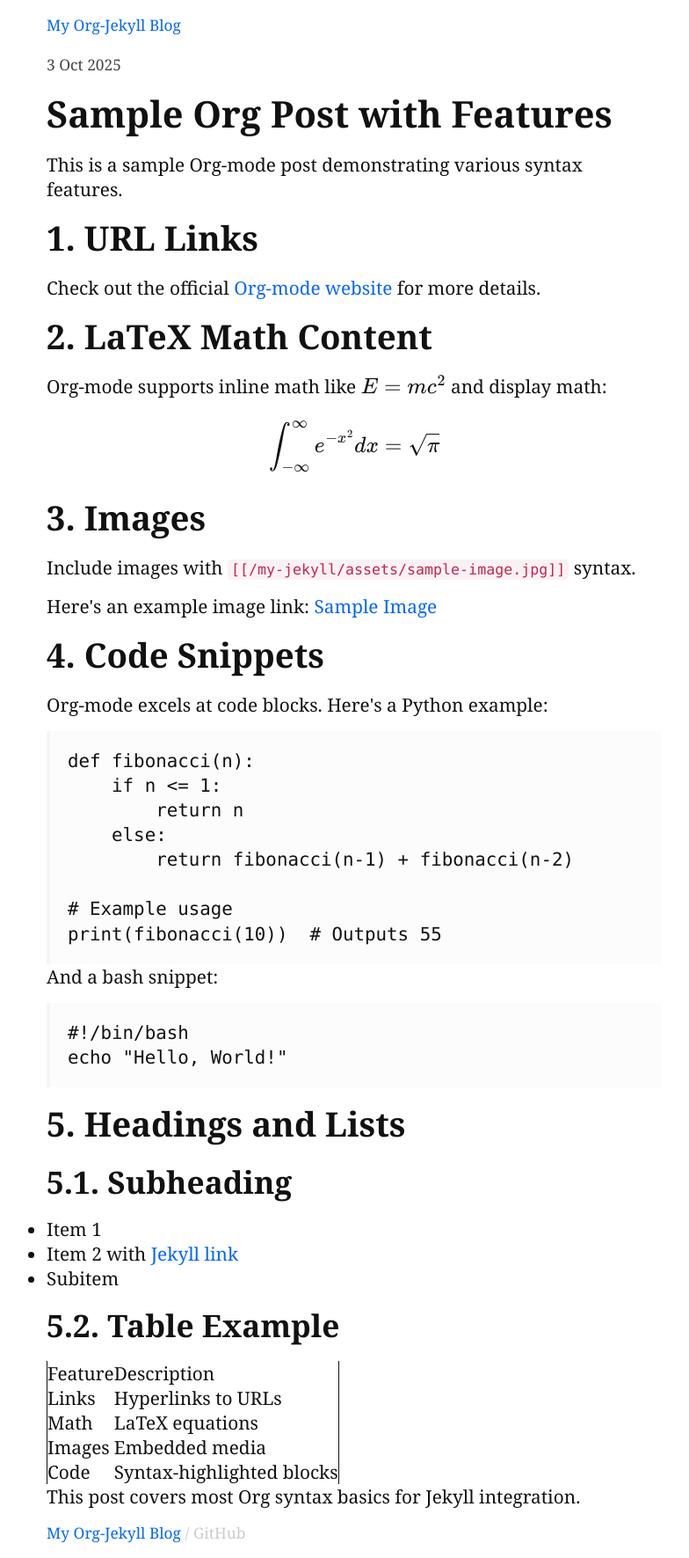
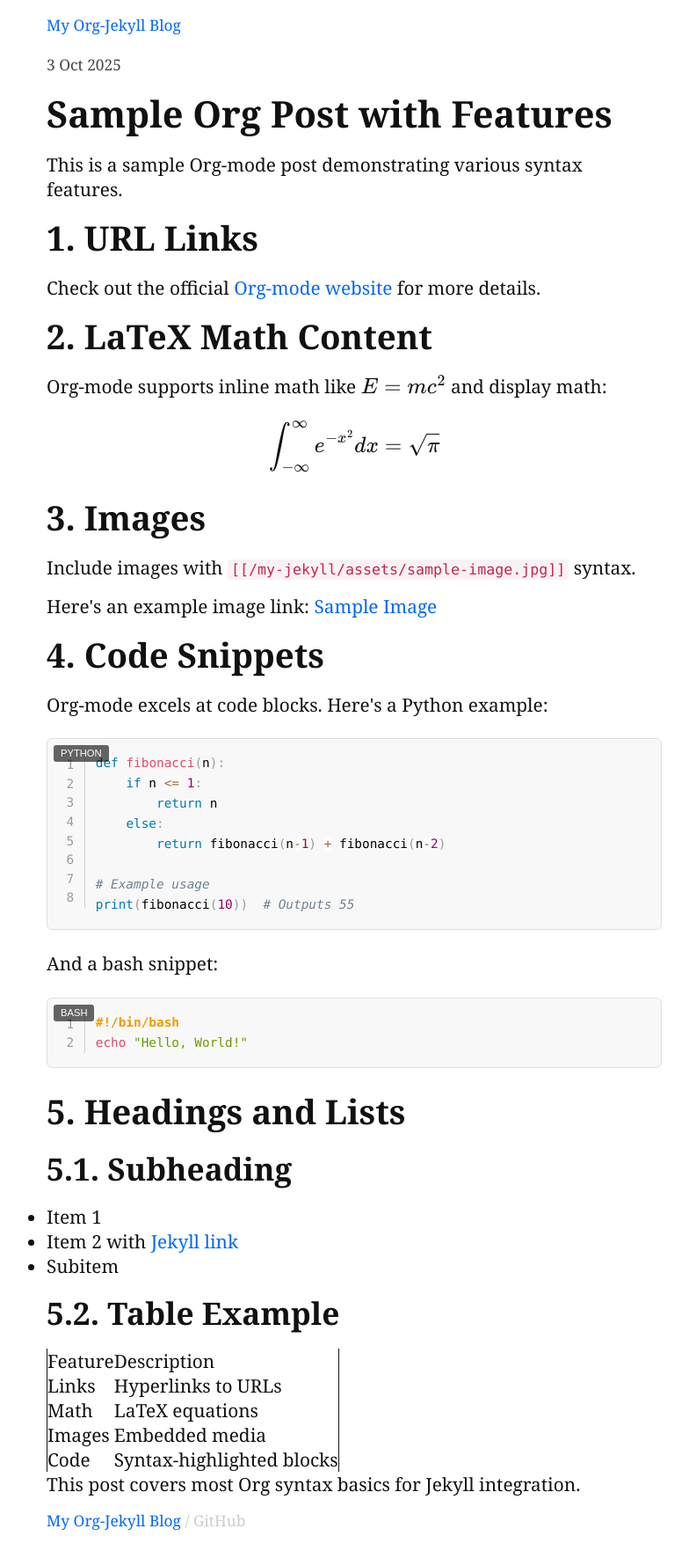
Before and after one commit to rvf0068/my-jekyll, a Jekyll site: the page built from _posts/2025-10-03-sample-post.html, in a window 1280 px wide. Shown: the whole page at 88% size, without its empty margins (237-1021 px from the left). Built offline with Jekyll 4.4.1, drawn with Linux system fonts in a browser that asks for light colours; nearby versions of some CDN libraries; some web fonts are replaced.

Commit message:
Add enhanced code blocks with syntax highlighting, line numbers, and copy button
Co-authored-by: rvf0068 <384137+rvf0068@users.noreply.github.com>

```diff
--- a/_includes/head.html
+++ b/_includes/head.html
@@ -60,5 +60,11 @@
   <link rel="stylesheet" href="{{site.url}}{{site.baseurl}}/css/vendor/reset.css" />
   <link rel="stylesheet" href="{{site.url}}{{site.baseurl}}/css/vendor/syntax.css" />
   <link rel="stylesheet" href="{{site.url}}{{site.baseurl}}/css/app.css" />
+
+  <!-- Prism.js for syntax highlighting -->
+  <link rel="stylesheet" href="https://cdnjs.cloudflare.com/ajax/libs/prism/1.29.0/themes/prism.min.css" />
+  <link rel="stylesheet" href="https://cdnjs.cloudflare.com/ajax/libs/prism/1.29.0/plugins/line-numbers/prism-line-numbers.min.css" />
+  <link rel="stylesheet" href="{{site.url}}{{site.baseurl}}/css/code-blocks.css" />
+
   <!-- Put your fonts here -->
 </head>
--- a/_layouts/default.html
+++ b/_layouts/default.html
@@ -11,5 +11,11 @@
     <footer>
       {% include footer.html %}
     </footer>
+
+    <!-- Prism.js for syntax highlighting -->
+    <script src="https://cdnjs.cloudflare.com/ajax/libs/prism/1.29.0/components/prism-core.min.js"></script>
+    <script src="https://cdnjs.cloudflare.com/ajax/libs/prism/1.29.0/plugins/autoloader/prism-autoloader.min.js"></script>
+    <script src="https://cdnjs.cloudflare.com/ajax/libs/prism/1.29.0/plugins/line-numbers/prism-line-numbers.min.js"></script>
+    <script src="{{site.url}}{{site.baseurl}}/assets/js/code-blocks.js"></script>
   </body>
 </html>
--- /dev/null
+++ b/assets/js/code-blocks.js
@@ -0,0 +1,187 @@
+/**
+ * Enhanced code blocks with syntax highlighting, line numbers, and copy-to-clipboard
+ */
+(function() {
+  'use strict';
+
+  // Language mapping from Org-mode class names to Prism language identifiers
+  const languageMap = {
+    'python': 'python',
+    'bash': 'bash',
+    'shell': 'bash',
+    'javascript': 'javascript',
+    'js': 'javascript',
+    'typescript': 'typescript',
+    'ts': 'typescript',
+    'java': 'java',
+    'c': 'c',
+    'cpp': 'cpp',
+    'csharp': 'csharp',
+    'ruby': 'ruby',
+    'go': 'go',
+    'rust': 'rust',
+    'php': 'php',
+    'html': 'markup',
+    'xml': 'markup',
+    'css': 'css',
+    'sql': 'sql',
+    'json': 'json',
+    'yaml': 'yaml',
+    'markdown': 'markdown',
+    'md': 'markdown',
+    'elisp': 'lisp',
+    'emacs-lisp': 'lisp',
+    'lisp': 'lisp',
+    'scheme': 'scheme',
+    'clojure': 'clojure'
+  };
+
+  /**
+   * Extract language from Org-mode class name (e.g., "src-python" -> "python")
+   */
+  function extractLanguage(pre) {
+    const classList = pre.className.split(' ');
+    for (let className of classList) {
+      if (className.startsWith('src-')) {
+        return className.substring(4);
+      }
+    }
+    return null;
+  }
+
+  /**
+   * Get Prism language identifier from Org-mode language
+   */
+  function getPrismLanguage(orgLanguage) {
+    if (!orgLanguage) return 'none';
+    const lower = orgLanguage.toLowerCase();
+    return languageMap[lower] || lower;
+  }
+
+  /**
+   * Enhance a code block with Prism highlighting, line numbers, and copy button
+   */
+  function enhanceCodeBlock(pre) {
+    const container = pre.parentElement;
+    if (!container || !container.classList.contains('org-src-container')) {
+      return;
+    }
+
+    // Extract language
+    const orgLanguage = extractLanguage(pre);
+    const prismLanguage = getPrismLanguage(orgLanguage);
+
+    // Get the code content
+    const code = pre.textContent;
+
+    // Create new code element with proper Prism classes
+    const codeElement = document.createElement('code');
+    codeElement.className = 'language-' + prismLanguage;
+    codeElement.textContent = code;
+
+    // Update pre element classes for Prism
+    pre.className = 'language-' + prismLanguage + ' line-numbers';
+    pre.innerHTML = '';
+    pre.appendChild(codeElement);
+
+    // Add language badge if language is identified
+    if (orgLanguage && orgLanguage !== 'none') {
+      const badge = document.createElement('span');
+      badge.className = 'code-language-badge';
+      badge.textContent = orgLanguage;
+      container.insertBefore(badge, pre);
+    }
+
+    // Add copy button
+    const copyButton = document.createElement('button');
+    copyButton.className = 'copy-code-button';
+    copyButton.textContent = 'Copy';
+    copyButton.setAttribute('aria-label', 'Copy code to clipboard');
+    copyButton.addEventListener('click', function() {
+      copyCodeToClipboard(code, copyButton);
+    });
+    container.appendChild(copyButton);
+
+    // Apply Prism highlighting
+    if (window.Prism) {
+      Prism.highlightElement(codeElement);
+    }
+  }
+
+  /**
+   * Copy code to clipboard
+   */
+  function copyCodeToClipboard(code, button) {
+    // Use modern clipboard API if available
+    if (navigator.clipboard && navigator.clipboard.writeText) {
+      navigator.clipboard.writeText(code).then(function() {
+        showCopySuccess(button);
+      }).catch(function(err) {
+        console.error('Failed to copy code: ', err);
+        fallbackCopy(code, button);
+      });
+    } else {
+      // Fallback for older browsers
+      fallbackCopy(code, button);
+    }
+  }
+
+  /**
+   * Fallback copy method for older browsers
+   */
+  function fallbackCopy(code, button) {
+    const textArea = document.createElement('textarea');
+    textArea.value = code;
+    textArea.style.position = 'fixed';
+    textArea.style.left = '-9999px';
+    document.body.appendChild(textArea);
+    textArea.select();
+
+    try {
+      document.execCommand('copy');
+      showCopySuccess(button);
+    } catch (err) {
+      console.error('Failed to copy code: ', err);
+      button.textContent = 'Failed';
+      setTimeout(function() {
+        button.textContent = 'Copy';
+      }, 2000);
+    }
+
+    document.body.removeChild(textArea);
+  }
+
+  /**
+   * Show visual feedback when code is copied
+   */
+  function showCopySuccess(button) {
+    const originalText = button.textContent;
+    button.textContent = 'Copied!';
+    button.classList.add('copied');
+
+    setTimeout(function() {
+      button.textContent = originalText;
+      button.classList.remove('copied');
+    }, 2000);
+  }
+
+  /**
+   * Initialize all code blocks on the page
+   */
+  function initCodeBlocks() {
+    // Find all Org-mode code blocks
+    const codeBlocks = document.querySelectorAll('.org-src-container pre[class*="src-"]');
+
+    codeBlocks.forEach(function(pre) {
+      enhanceCodeBlock(pre);
+    });
+  }
+
+  // Initialize when DOM is ready
+  if (document.readyState === 'loading') {
+    document.addEventListener('DOMContentLoaded', initCodeBlocks);
+  } else {
+    // DOM is already loaded
+    initCodeBlocks();
+  }
+})();
--- /dev/null
+++ b/css/code-blocks.css
@@ -0,0 +1,200 @@
+/* Enhanced code block styling */
+
+/* Container for code blocks with copy button */
+.org-src-container {
+  position: relative;
+  margin: 1.5rem 0;
+}
+
+/* Code block wrapper */
+.org-src-container pre {
+  background-color: #f5f5f5;
+  border: 1px solid #e0e0e0;
+  border-radius: 6px;
+  padding: 1rem 1rem 1rem 3rem; /* Extra padding on left for line numbers */
+  overflow-x: auto;
+  font-size: 0.9rem;
+  line-height: 1.6;
+  position: relative;
+}
+
+/* Ensure inline code doesn't get affected */
+p code,
+li code {
+  background-color: #f9f2f4;
+  padding: 2px 4px;
+  font-size: 80%;
+  color: #c7254e;
+  border-radius: 4px;
+}
+
+/* Copy button styling */
+.copy-code-button {
+  position: absolute;
+  top: 8px;
+  right: 8px;
+  padding: 6px 12px;
+  background-color: #0067fb;
+  color: white;
+  border: none;
+  border-radius: 4px;
+  cursor: pointer;
+  font-size: 0.8rem;
+  font-family: 'Computer Modern Sans', sans-serif;
+  opacity: 0;
+  transition: opacity 0.2s, background-color 0.2s;
+  z-index: 10;
+}
+
+.org-src-container:hover .copy-code-button {
+  opacity: 1;
+}
+
+.copy-code-button:hover {
+  background-color: #0052cc;
+}
+
+.copy-code-button:active {
+  background-color: #003d99;
+}
+
+.copy-code-button.copied {
+  background-color: #28a745;
+}
+
+/* Language badge */
+.code-language-badge {
+  position: absolute;
+  top: 8px;
+  left: 8px;
+  padding: 2px 8px;
+  background-color: rgba(0, 0, 0, 0.6);
+  color: white;
+  border-radius: 3px;
+  font-size: 0.7rem;
+  font-family: 'Computer Modern Sans', sans-serif;
+  text-transform: uppercase;
+  z-index: 5;
+}
+
+/* Line numbers styling - Prism.js plugin */
+pre.line-numbers {
+  position: relative;
+  padding-left: 3.8rem;
+  counter-reset: linenumber;
+}
+
+pre.line-numbers > code {
+  position: relative;
+  white-space: inherit;
+}
+
+.line-numbers .line-numbers-rows {
+  position: absolute;
+  pointer-events: none;
+  top: 0;
+  left: -3.8rem;
+  width: 3rem;
+  letter-spacing: -1px;
+  border-right: 1px solid #d0d0d0;
+  user-select: none;
+  counter-reset: linenumber;
+}
+
+.line-numbers-rows > span {
+  pointer-events: none;
+  display: block;
+  counter-increment: linenumber;
+}
+
+.line-numbers-rows > span:before {
+  content: counter(linenumber);
+  color: #999;
+  display: block;
+  padding-right: 0.8rem;
+  text-align: right;
+}
+
+/* Prism theme overrides for better visibility */
+.org-src-container pre[class*="language-"] {
+  background-color: #f8f8f8;
+  border: 1px solid #e0e0e0;
+}
+
+/* Better syntax highlighting colors */
+.token.comment,
+.token.prolog,
+.token.doctype,
+.token.cdata {
+  color: #708090;
+  font-style: italic;
+}
+
+.token.punctuation {
+  color: #999;
+}
+
+.token.property,
+.token.tag,
+.token.boolean,
+.token.number,
+.token.constant,
+.token.symbol,
+.token.deleted {
+  color: #905;
+}
+
+.token.selector,
+.token.attr-name,
+.token.string,
+.token.char,
+.token.builtin,
+.token.inserted {
+  color: #690;
+}
+
+.token.operator,
+.token.entity,
+.token.url,
+.language-css .token.string,
+.style .token.string {
+  color: #9a6e3a;
+}
+
+.token.atrule,
+.token.attr-value,
+.token.keyword {
+  color: #07a;
+}
+
+.token.function,
+.token.class-name {
+  color: #dd4a68;
+}
+
+.token.regex,
+.token.important,
+.token.variable {
+  color: #e90;
+}
+
+/* Responsive adjustments */
+@media (max-width: 768px) {
+  .org-src-container pre {
+    padding-left: 2.5rem;
+    font-size: 0.85rem;
+  }
+
+  pre.line-numbers {
+    padding-left: 3rem;
+  }
+
+  .line-numbers .line-numbers-rows {
+    left: -3rem;
+    width: 2.5rem;
+  }
+
+  .copy-code-button {
+    opacity: 1; /* Always show on mobile */
+  }
+}
```
